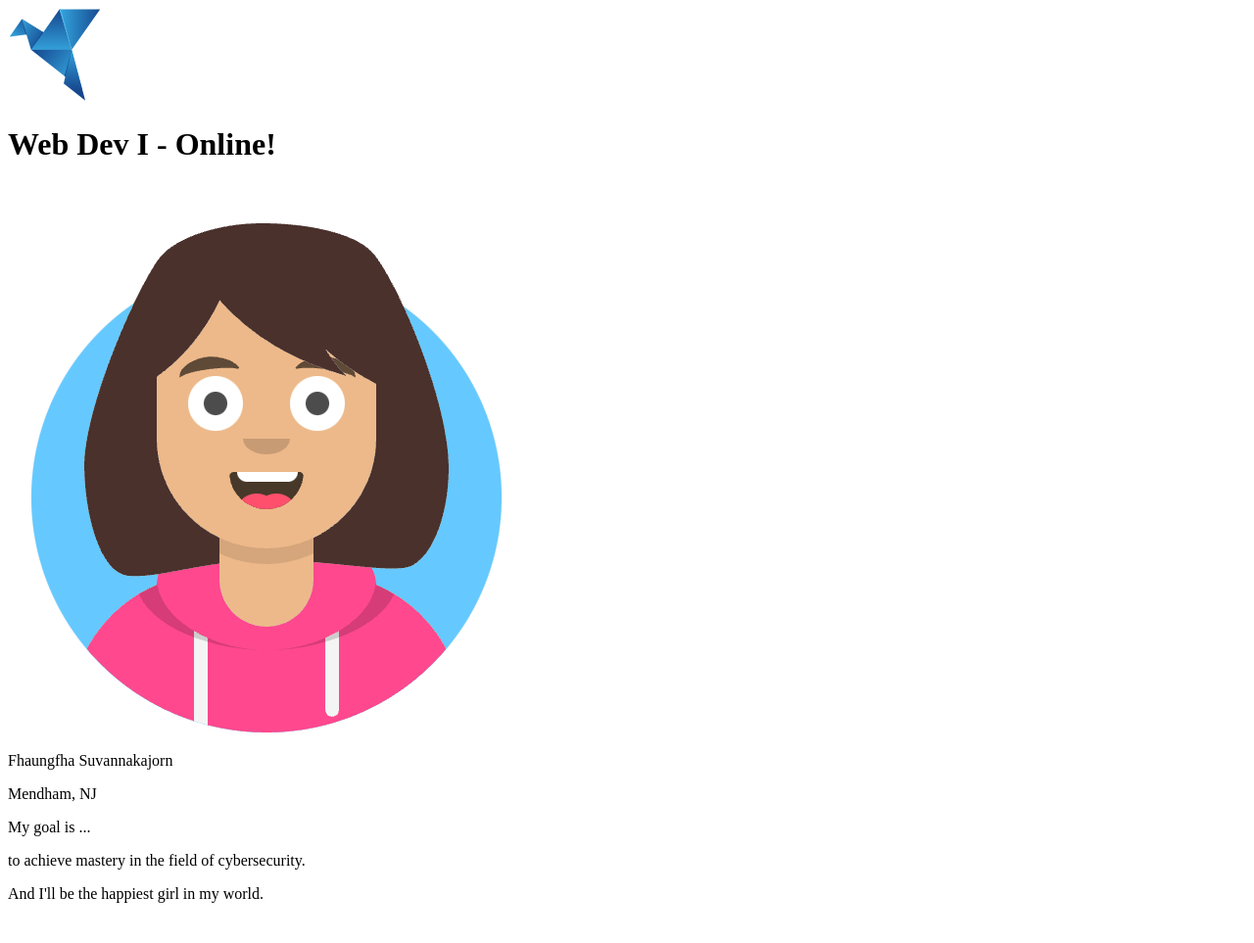
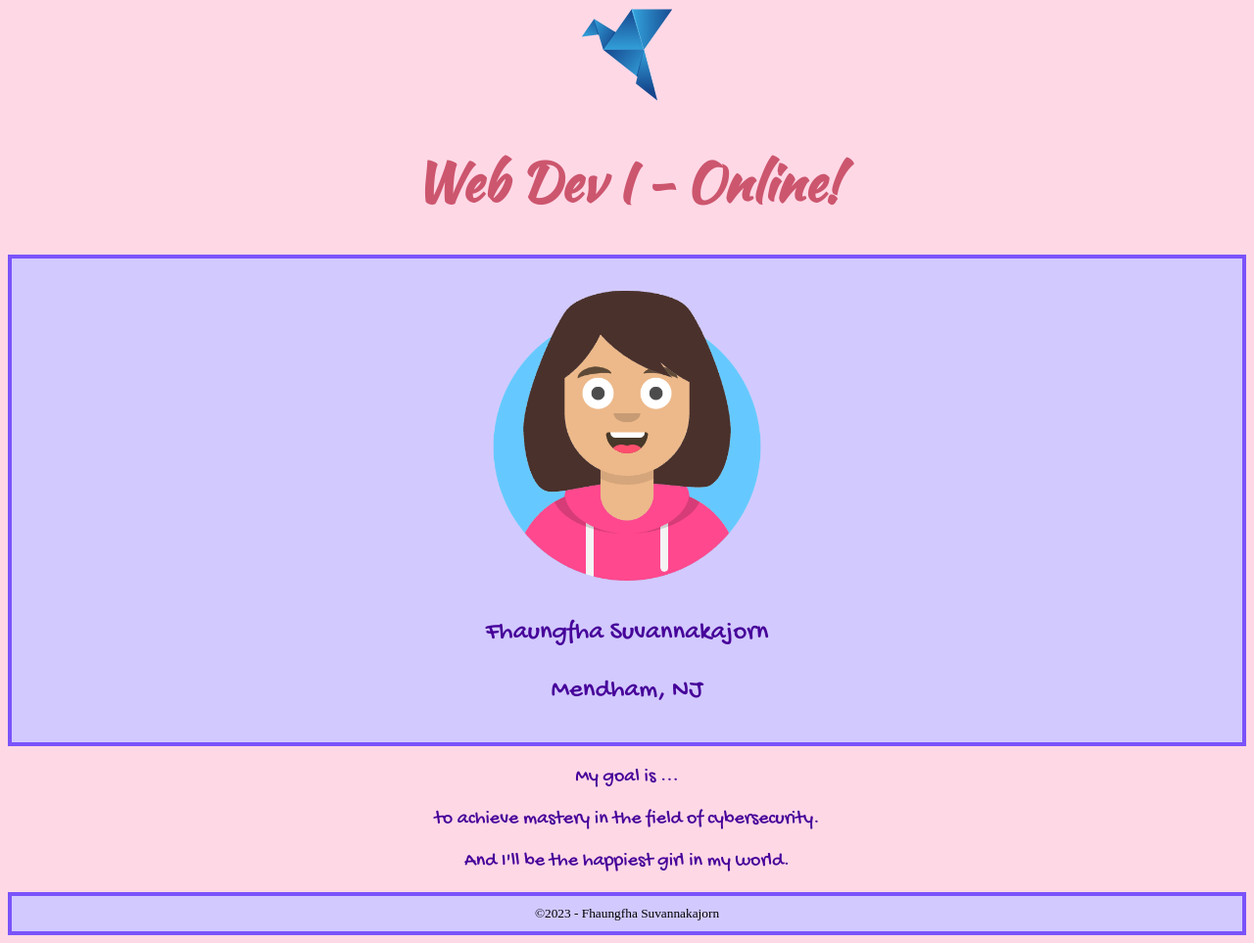
Before and after one commit to RVCC-IDMX/about-me-FhaShare, a plain HTML site: page index.html in a window 1280 px wide. Shown: the whole page at 98% size. Before the commit the page ends 938 px from the top, so only its background shows below. Drawn offline with Linux system fonts and the light colour scheme.

Commit message:
Adding Some Style

```diff
--- a/CSS/style.css
+++ b/CSS/style.css
@@ -1,5 +1,38 @@
 body {
-    font-family: Gochi+Hand;
+    font-family: "Gochi Hand";
     background-color:#FFD8E6;
     color: #460199;
 }
+
+h1, h2, h3, h4, h5, h6 {
+    font-family: "Kaushan Script";
+    font-size: 40pt;
+    color: #CC566E;
+}
+
+header {
+    text-align: center;
+}
+
+#hero, footer {
+    background-color:#D2C9FF;
+    border: 4px solid #7A53FA;
+    text-align: center;
+    font-size: 20pt;
+    padding: 10px;
+}
+
+#hero img {
+    width: 300px;
+}
+
+#bio {
+    text-align: center;
+    font-size: 15pt;
+}
+
+footer {
+    font-family: serif;
+    font-size: 10pt;
+    color: #000000;
+}
--- a/index.html
+++ b/index.html
@@ -11,7 +11,7 @@
     <link href="https://fonts.googleapis.com/css2?family=Gochi+Hand&family=Kaushan+Script&display=swap"
         rel="stylesheet">
 
-    <limk href="css/style.css" rel="stylesheet">
+    <link href="css/style.css" rel="stylesheet">
 
 </head>
 
@@ -27,7 +27,7 @@
 
     <main>
         <!-- the main envelops important page content -->
-        <section>
+        <section id="hero">
             <!-- hero section: shows profile image, name & location -->
             <img src="/img/avataaars.png" alt="My Avatar">
             <div>
@@ -37,7 +37,7 @@
             <!-- close hero section -->
         </section>
 
-        <section>
+        <section id="bio">
             <!-- bio section!: personal info (not too personal) -->
             <div>
                 <p>My goal is ...</p>
@@ -47,6 +47,12 @@
         </section>
     </main>
 
+    <footer>
+
+        ©2023 - Fhaungfha Suvannakajorn
+
+    </footer>
+
 </body>
 
 </html>
```
